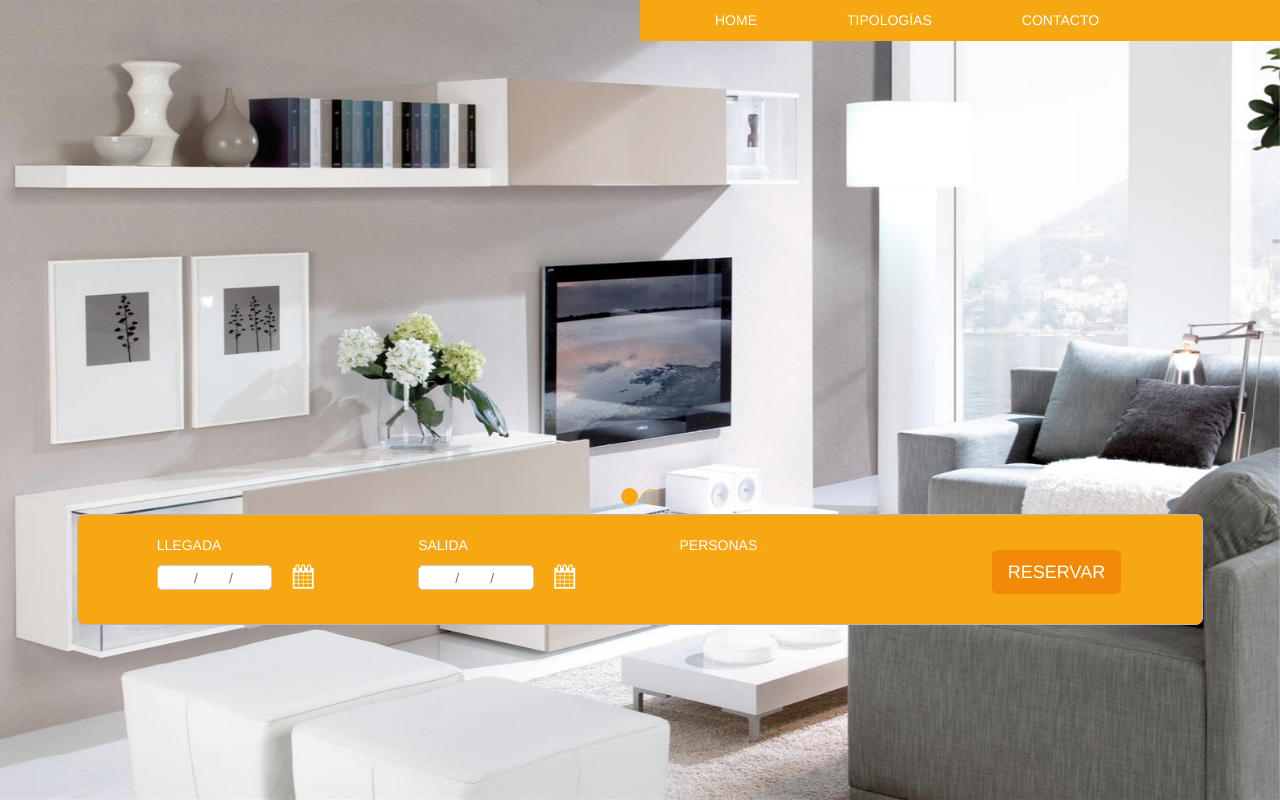
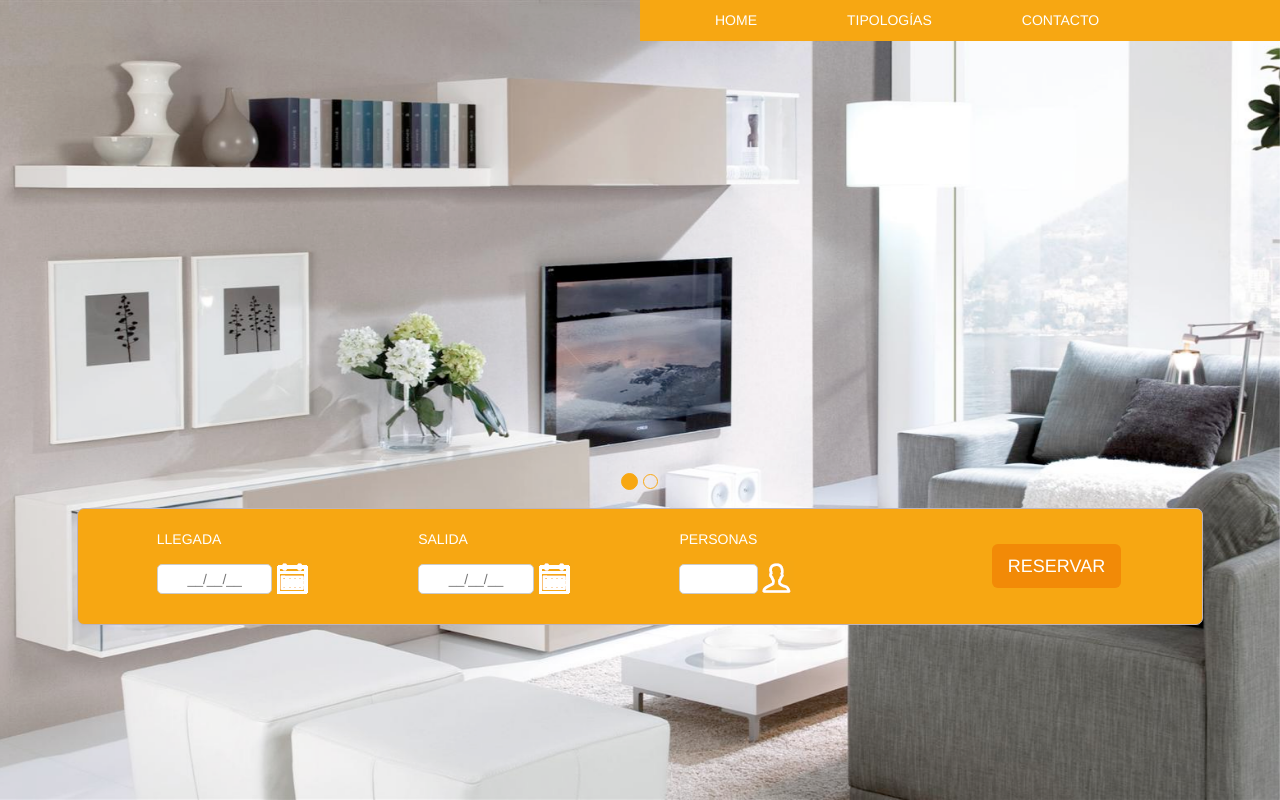
Before and after one commit to yamil777/in-project1, a CodeIgniter app: page /database/ in a window 1280 px wide. Run offline with CodeIgniter, Linux system fonts and the light colour scheme.

Commit message:
adding person into reservation bar

```diff
--- a/application/views/_partials/_reservation-bar.php
+++ b/application/views/_partials/_reservation-bar.php
@@ -1,16 +1,20 @@
 	<div class="row reservation-bar-container carousel-indicators col-xs-12">
 		<div class="col-xs-3 reservation-tile">
 			<p>LLEGADA</p>
-			<input id="startDate" name="datePicker" readonly type="text" placeholder="        /        /    " class="datePicker textbox col-xs-6"/>
-			<span id="startDateIcon" class="col-xs-2 font-icon date-icon">&#xe801;</span>
+			<input id="startDate" name="startDate" readonly type="text" placeholder="__/__/__" class="datePicker textbox col-xs-6 cp"/>
+			<span id="startDateIcon" class="col-xs-2 reservation-icon calendar cp"></span>
+			<!-- example with font icon -->
+			<!-- <span id="startDateIcon" class="col-xs-2 font-icon date-icon">&#xe801;</span> -->
 		</div>
 		<div class="col-xs-3 reservation-tile">
 			<p>SALIDA</p>
-			<input id="endDate" name="datePicker" readonly type="text" placeholder="        /        /    " class="datePicker textbox col-xs-6"/>
-			<span id="endDateIcon" class="col-xs-2 font-icon date-icon">&#xe801;</span>
+			<input id="endDate" name="endDate" readonly type="text" placeholder="__/__/__" class="datePicker textbox col-xs-6 cp"/>
+			<span id="endDateIcon" class="col-xs-2 reservation-icon calendar cp"></span>
 		</div>
 		<div class="col-xs-3 reservation-tile">
 			<p>PERSONAS</p>
+			<input type="text" id="persons" name="persons" class="col-xs-2 textbox"/>
+			<span id="personIcon" class="col-xs-2 reservation-icon person cp"></span>
 		</div>
 		<div class="col-xs-3 reservation-tile">
 			<button class="btn btn-default btn-lg btn-reservar">
--- a/css/general.css
+++ b/css/general.css
@@ -3,7 +3,9 @@
  * reservation bar color: #f7a712;
  * RESERVAR button: #f28a07;
  */
-
+.cp {
+	cursor: pointer;
+}
 .coralt-navbar {
 	border-color: #f7a712;
 	width: 50%;
@@ -31,7 +33,7 @@
 }
 
 .carousel-indicators {
-  	bottom: 280px;
+  	bottom: 295px;
 }
 .carousel-indicators li {
 	border: 1px solid #f7a712;
@@ -83,15 +85,16 @@
 
 .textbox {
 	border: 1px solid #cccccc;
-	outline:0;
-	height:25px;
+	outline: 0;
+	height: 30px;
 	border-radius: 5px 5px 5px 5px;
 	-moz-border-radius: 5px 5px 5px 5px;
 	-webkit-border-radius: 5px 5px 5px 5px;
 	color: black;
-	cursor: pointer;
-	padding:0 0 0 5px;
+	padding: 0;
 	min-width: 79px;
+	text-align: center;
+  	margin-top: 5px;
 }
 
 .btn-reservar {
@@ -110,9 +113,23 @@
 	color: white;
 	font-weight: bold;
 }
+
+.reservation-icon {
+      background:url("../images/reservation_sprite.png");
+      display: inline-block;
+      height: 35px;
+      width: 40px;
+}
+.reservation-icon.calendar {
+	background-position: 0 0;
+}
+.reservation-icon.person {
+	background-position: 0 88px;
+}
+
 /*
  * icons class
- */
+
 .font-icon {
 	font-family: "fontello";
 	font-style: normal;
@@ -126,26 +143,26 @@
 	text-align: center;
 	/* opacity: .8; */
 
-	/* For safety - reset parent styles, that can break glyph codes*/
+	/* For safety - reset parent styles, that can break glyph codes
 	font-variant: normal;
 	text-transform: none;
 
-	/* fix buttons height, for twitter bootstrap */
+	/* fix buttons height, for twitter bootstrap
 	line-height: 1em;
 
-	/* Animation center compensation - margins should be symmetric */
-	/* remove if not needed */
+	/* Animation center compensation - margins should be symmetric
+	/* remove if not needed
 	margin-left: .2em;
 
-	/* You can be more comfortable with increased icons size */
+	/* You can be more comfortable with increased icons size
 	/* font-size: 120%; */
 
-	/* Font smoothing. That was taken from TWBS */
+	/* Font smoothing. That was taken from TWBS
 	-webkit-font-smoothing: antialiased;
 	-moz-osx-font-smoothing: grayscale;
 
 	/* Uncomment for 3D effect */
-	/* text-shadow: 1px 1px 1px rgba(127, 127, 127, 0.3); */
+	/* text-shadow: 1px 1px 1px rgba(127, 127, 127, 0.3);
     font-size: 27px;
 	line-height: 24px;
 }
@@ -153,29 +170,37 @@
 .date-icon {
 	cursor: pointer;
 }
-
+*/
 /*
 Media Queries
 */
-.template {
     /* rules for mobile vertical (< 480) */
 
-    @media (min-width: @screen-hs-min) {
+@media only screen and (max-width : 480px){
 /* rules for mobile horizontal (480 > 768)  */
-       .carousel-indicators.reservation-bar-container {
- 			width: 70%;
+	.row.carousel-indicators.reservation-bar-container {
+			width: 50%;
+			padding: 20px 0;
+			bottom: 40px;
+			background-color: rgba(247, 167, 18, 0.7);
 	}
+	.carousel-indicators {
+	  	bottom: 0px;
 	}
-    @media (min-width: @screen-sm-min) {
+
+}
+@media only screen and (max-width : 768px) {
 /* rules for tablet (768 > 992) */
 	.carousel-indicators.reservation-bar-container {
 			width: 70%;
 		}
+	.reservation-bar-container .reservation-tile {
+		margin-right: 50px;
 	}
-    @media (min-width: @screen-md-min) {
+}
+ @media only screen and (max-width : 992px) {
 /* rules for desktop (992 > 1200) */
 }
-    @media (min-width: @screen-lg-min) {
+@media only screen and (max-width : 1200px) {
 /* rules for large (> 1200) */
 }
-}
--- a/js/general.js
+++ b/js/general.js
@@ -7,14 +7,19 @@ $( document ).ready(function() {
 	});
 
 	$('.datePicker').datepicker({
-		dateFormat: 'dd/mm/yy'
+		dateFormat: 'dd/mm/yy',
+		minDate: 0
 	});
 });
 
 $('#startDateIcon').click(function() {
-	$('#startDate').focus();
+	if($('#ui-datepicker-div').is(':hidden')) {
+		$('#startDate').focus();
+	}
 });
 
 $('#endDateIcon').click(function() {
-	$('#endDate').focus();
+	if($('#ui-datepicker-div').is(':hidden')) {
+		$('#endDate').focus();
+	}
 })
```
Also changed, not shown: images/calendar.png (added), images/person.png (added), images/reservation_sprite.png (added). Lines whose indentation alone changed are shown as unchanged.
